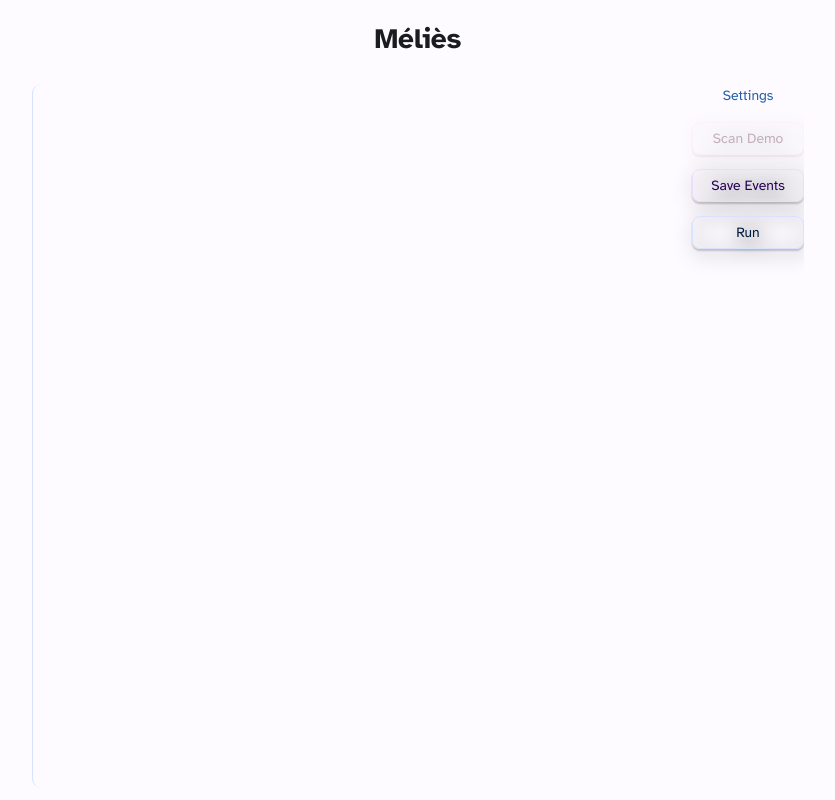
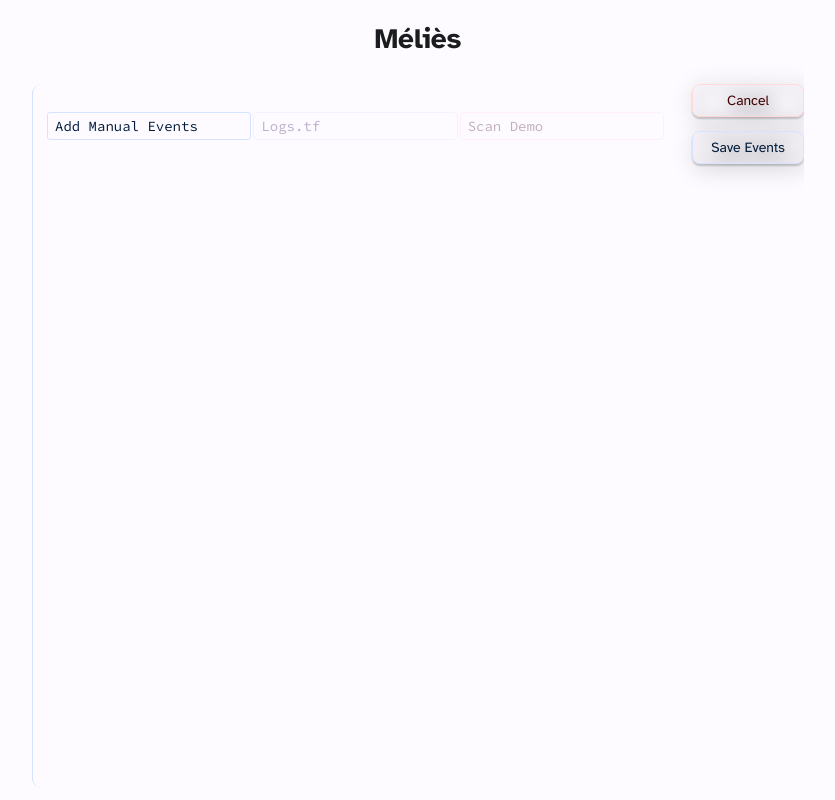
Before and after one commit to Mark-Prime/Melies, a SvelteKit app: page / in a window 1280 px wide. Both pictures are taken after a click on the button "Edit Events". Shown: the whole page, without its empty margins (222-1057 px from the left). Built offline with nearby package versions, Linux system fonts and the light colour scheme.

Commit message:
Improved editor stuff

```diff
--- a/src/routes/+page.svelte
+++ b/src/routes/+page.svelte
@@ -35,7 +35,7 @@
     }
   }
 
-  async function loadEvents(){
+  async function loadEvents() {
     let event_list = await invoke("load_events");
 
     setEvents(event_list);
@@ -46,11 +46,38 @@
     resp = await invoke("ryukbot")
   }
 
+  function addDemo() {
+    demos.push([
+      {
+        value: {
+          Bookmark: "General"
+        },
+        tick: 0,
+        demo_name: "new_demo",
+        event: `[_] Bookmark _ (\"_\" at 0)`,
+        isKillstreak: false
+      }
+    ])
+
+    demos = demos;
+  }
+
+  function cancelEditing() {
+    loadEvents();
+
+    editting = false;
+  }
+
   function enableEditing() {
+    resp.code = 0;
     editting = true;
   }
 
   async function disableEditing() {
+    for (let demo of demos) {
+      demo.sort((a, b) =>  a.tick - b.tick)
+    }
+
     let new_demos = await invoke("save_events", { newEvents: demos });
 
     setEvents(new_demos);
@@ -61,7 +88,20 @@
   function deleteEvent(demo_i, i) {
     demos[demo_i].splice(i, 1);
 
+    if (demos[demo_i].length === 0) {
+      demos.splice(demo_i, 1)
+    }
+
     demos = demos;
+  }
+
+  function editDemoName(demo_i, new_name) {
+    for (let event of demos[demo_i]) {
+      event.demo_name = new_name;
+    }
+
+    demos = demos;
+    console.log(demos)
   }
 
   function addEvent(demo_i) {
@@ -115,11 +155,16 @@
   <div class="events">
     {#if !resp.code}
       {#each demos as demo, demo_i}
-        {#each demo as event, i (`${event.demo_name}__${i}`)}
+        {#each demo as event, i (`${demo_i}__${i}`)}
           {#if editting}
             {#if !i}
               <div class="demo demo__header">
-                {event.demo_name}
+                <input
+                    class="demo__header-input"
+                    data-tooltip="Edit Demo Name"
+                    value={event.demo_name}
+                    on:change={(e) => editDemoName(demo_i, e.target.value)}
+                  />
                 <a
                   class="demo-delete"
                   href="/"
@@ -188,24 +233,28 @@
           {/if}
         {/each}
       {/each}
+      {#if editting}
+        <div class="new-demo">
+          <a href="/" class="new-demo__1" on:click={addDemo}>Add Manual Events</a>
+          <p href="/" class="new-demo__2" >Logs.tf</p>
+          <p href="/" class="new-demo__3" >Scan Demo</p>
+        </div>
+      {/if}
     {:else}
       {`Created ${resp.vdms} VDMs containing ${resp.clips} containing ${resp.events} events.`}
     {/if}
   </div>
 
-  <a href="/settings">Settings</a>
+  {#if editting}
+    <button class="cancel-btn" on:click={cancelEditing}>Cancel</button>
+    <button on:click={disableEditing}>Save Events</button>
+  {:else}
+    <button class="input--tert" on:click={loadEvents}>Refresh</button>
+    <button class="input--sec" on:click={enableEditing}>Edit Events</button>
+    <button on:click={runMelies}>Run</button>
 
-  <button class="input--tert" disabled>Scan Demo</button>
-
-  {#if editting}
-    <button class="input--sec" on:click={disableEditing}>Save Events</button>
-  {:else}
-    <button class="input--sec" on:click={enableEditing}>Edit Events</button>
+    <a href="/settings">Settings</a>
   {/if}
-
-  <button on:click={runMelies}>
-    Run
-  </button>
 </div>
 
 <style lang="scss">
@@ -224,6 +273,55 @@
   .header {
     grid-column-start: 1;
     grid-column-end: 7;
+  }
+
+  .new-demo {
+    display: grid;
+    grid-template-columns: 1fr 1fr 1fr;
+    gap: 2px;
+
+    & > a, & > p {
+      width: 100%;
+      padding: 1px .5rem;
+      border-radius: 3px;
+
+      transition: all .2s;
+    }
+
+    & > p {
+      cursor: not-allowed;
+      opacity: .3;
+    }
+
+    &__1 {
+      color: var(--pri-con-text);
+      border: var(--pri-con) 1px solid;
+
+      &:hover {
+        color: var(--pri);
+        border-color: var(--pri);
+      }
+    }
+
+    &__2 {
+      color: var(--sec-con-text);
+      border: var(--sec-con) 1px solid;
+
+      &:not(p):hover {
+        color: var(--sec);
+        border-color: var(--sec);
+      }
+    }
+
+    &__3 {
+      color: var(--tert-con-text);
+      border: var(--tert-con) 1px solid;
+
+      &:not(p):hover {
+        color: var(--sec);
+        border-color: var(--sec);
+      }
+    }
   }
 
   .events {
@@ -279,12 +377,37 @@
     &__header {
       display: grid;
       grid-template-columns: 1fr 0px;
+      gap: 0rem;
+      transition: all .2s;
 
       &:hover {
         grid-template-columns: 1fr 5rem;
+        gap: 1rem;
 
         .demo-delete {
           opacity: 1;
+        }
+      }
+
+      &-input {
+        padding: 0 .5rem;
+        border-width: 1px;
+        border-style: solid;
+        box-shadow: none;
+        border-top: 0;
+        border-left: 0;
+        border-right: 0;
+        border-radius: 0;
+        border-color: transparent;
+        margin-left: 1rem;
+        width: 100%;
+        text-align: center;
+        transition: all .2s;
+
+        &:hover,
+        &:active,
+        &:focus {
+          border-color: var(--pri);
         }
       }
     }
@@ -381,8 +504,8 @@
         }
 
         &:hover, &:active, &:focus {
-          color: var(--sec);
-          border-color: var(--sec);
+          color: var(--tert);
+          border-color: var(--tert);
 
           &::before {
             display: block;
```
Also changed, not shown: vite.config.js.timestamp-1681269565090.mjs (added, +29 -0 lines), 1 other file (tests, documents, lock files or other folders).
